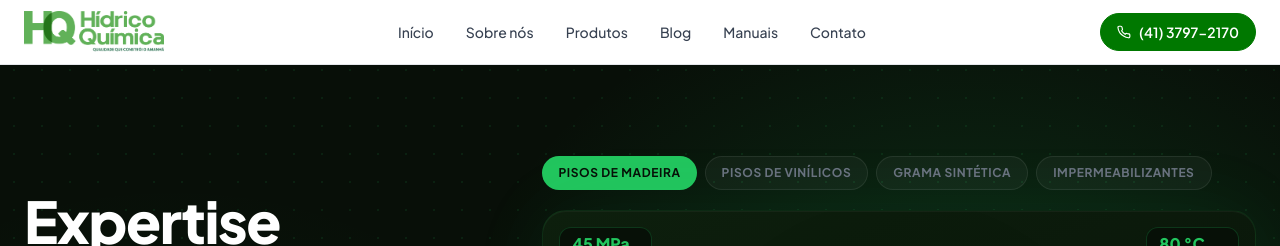
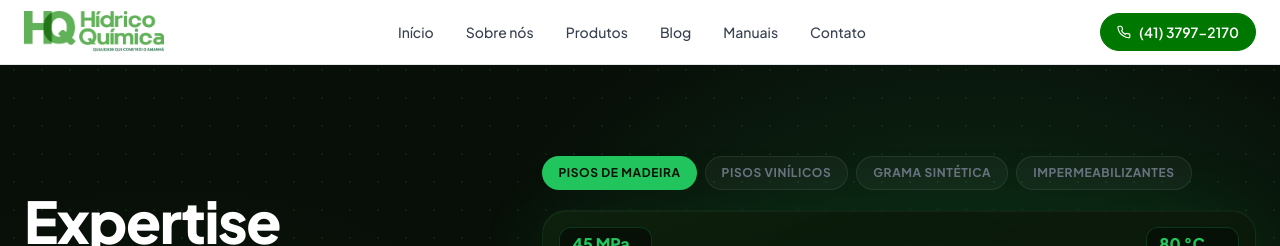
Before and after one commit to Enzo-Campos/hidrico-institucional, a Next.js app: page / in a window 1280 px wide. Shown: the top 246 px of the page. Built offline with nearby package versions, Linux system fonts and the light colour scheme.

Commit message:
corrigido texto e adiciona linkedin no footer

```diff
--- a/app/components/Footer.tsx
+++ b/app/components/Footer.tsx
@@ -47,10 +47,10 @@
     );
 }
 
-function FacebookIcon() {
+function LinkedInIcon() {
     return (
         <svg width="18" height="18" viewBox="0 0 24 24" fill="currentColor">
-            <path d="M18 2h-3a5 5 0 0 0-5 5v3H7v4h3v8h4v-8h3l1-4h-4V7a1 1 0 0 1 1-1h3z" />
+            <path d="M20.447 20.452h-3.554v-5.569c0-1.328-.027-3.037-1.852-3.037-1.853 0-2.136 1.445-2.136 2.939v5.667H9.351V9h3.414v1.561h.046c.477-.9 1.637-1.85 3.37-1.85 3.601 0 4.267 2.37 4.267 5.455v6.286zM5.337 7.433a2.062 2.062 0 1 1 0-4.125 2.062 2.062 0 0 1 0 4.125zM7.114 20.452H3.558V9h3.556v11.452z" />
         </svg>
     );
 }
@@ -95,7 +95,7 @@
                     <div className="flex gap-3">
                         {[
                             { href: "https://www.instagram.com/hidricoquimica", icon: <InstagramIcon />, label: "Instagram" },
-                            { href: "https://www.facebook.com/people/H%C3%ADdrico-qu%C3%ADmica/100090403385944/?locale=pt_BR", icon: <FacebookIcon />, label: "Facebook" },
+                            { href: "https://www.linkedin.com/company/h%C3%ADdrico-qu%C3%ADmica/?viewAsMember=true", icon: <LinkedInIcon />, label: "LinkedIn" },
                             { href: "https://wa.me/554137982010", icon: <WhatsAppIcon />, label: "WhatsApp" },
                         ].map(s => (
                             <a
--- a/app/components/Hero.tsx
+++ b/app/components/Hero.tsx
@@ -21,7 +21,7 @@
   },
   {
     id: "vinilicos",
-    tab: "Pisos de Vinílicos",
+    tab: "Pisos Vinílicos",
     tagline: "Linha para Vinílicos · Lançamento",
     headline: "FabVinil 501",
     image: "/assets/Cópia de BALDE 5kg.png",
--- a/app/components/VinylSection.tsx
+++ b/app/components/VinylSection.tsx
@@ -13,7 +13,7 @@
                     </p>
                     <h2 className="font-extrabold text-gray-900 leading-tight mb-6" style={{ fontSize: "clamp(1.75rem, 3vw, 2.75rem)" }}>
                         Soluções para{" "} <br></br>
-                        <span style={{ color: "#007800" }}>pisos de vinílico</span>
+                        <span style={{ color: "#007800" }}>pisos vinílico</span>
                     </h2>
                     <p className="text-gray-500 text-base leading-relaxed mb-4">
                         Para que o design de um piso vinílico seja valorizado por completo, a preparação que fica sob a superfície é decisiva. Alinhamento perfeito e réguas estáveis dependem diretamente de um contrapiso bem nivelado e de uma colagem contínua. É com esse foco que nasce a Linha para Vinílicos: um conjunto de 4 produtos complementares que cuidam de todo o processo, desde o tratamento inicial da base até o acabamento.
@@ -46,7 +46,7 @@
                 <div className="relative rounded-3xl overflow-hidden order-2 aspect-[610/500] lg:aspect-auto lg:h-[500px]">
                     <Image
                         src="/assets/Banner_610x500px_Vinilico.png"
-                        alt="Soluções para Pisos de Vinílico"
+                        alt="Soluções para Pisos Vinílico"
                         fill
                         className="object-cover"
                     />
```
